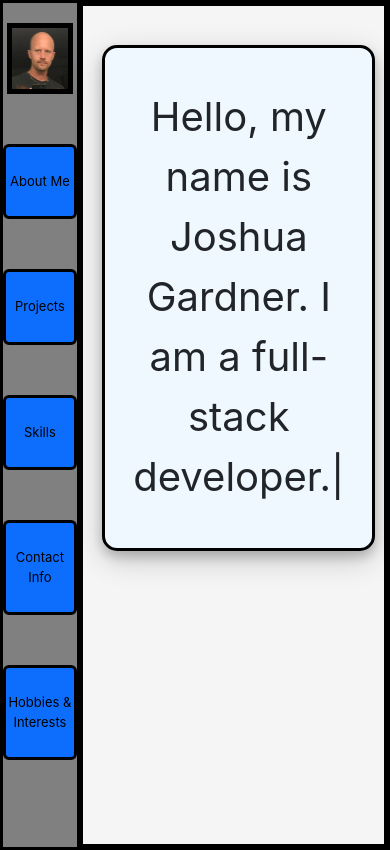
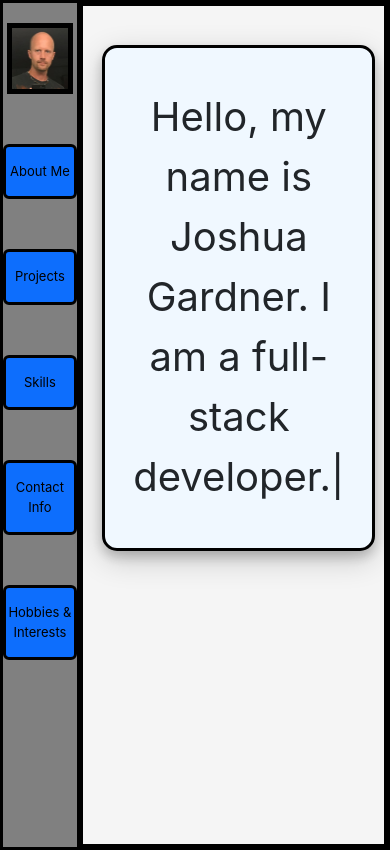
Before and after one commit to jgcoding2020/My-Portfolio, a React (Create React App) app: page / in a window 390 px wide. Built offline with nearby package versions, Linux system fonts and the light colour scheme.

Commit message:
fixed navbar padding issue

```diff
--- a/src/pages/navbar/Navbar.css
+++ b/src/pages/navbar/Navbar.css
@@ -26,7 +26,7 @@
 @media screen and (max-width: 400px) {
     #nav button{
         font-size: small;
-        padding: 25px 0px;
+        padding: 15px 0px;
     }
 }
 /*Navbar headshot img container and project images*/
```
